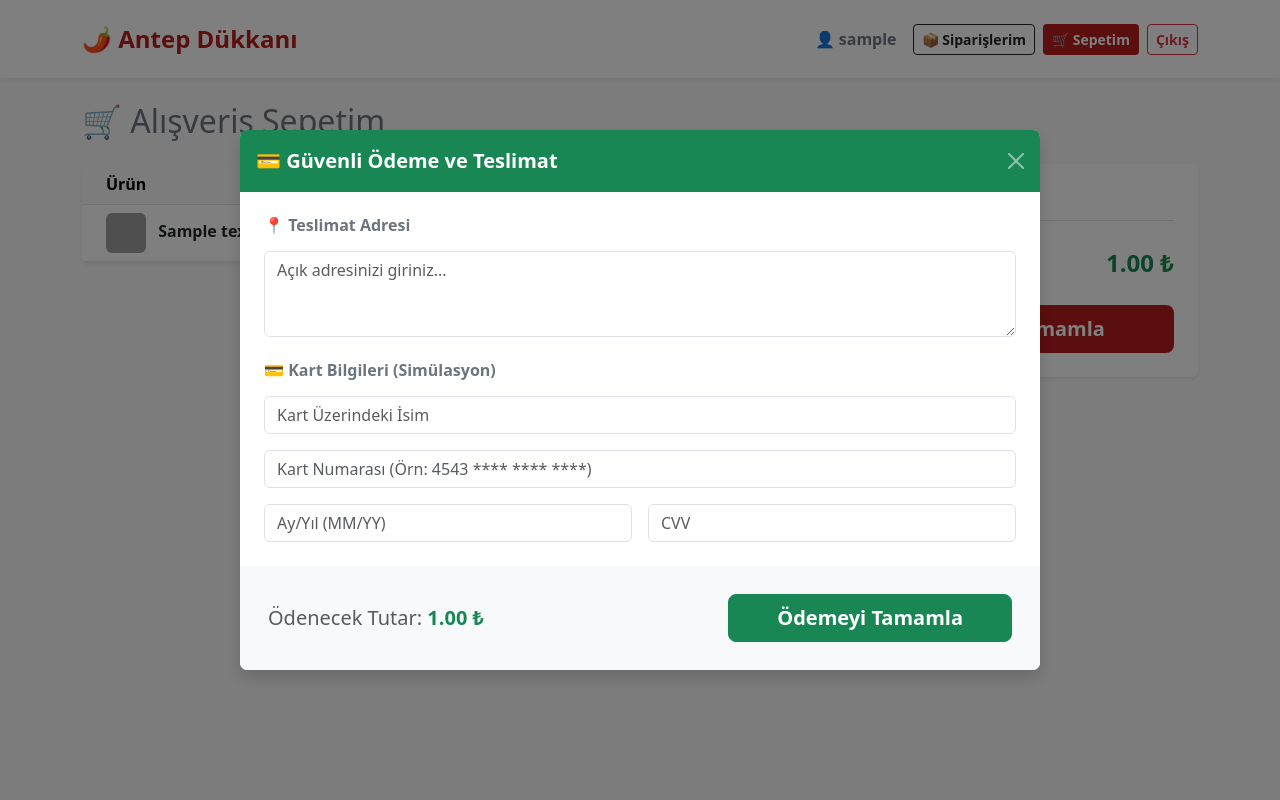
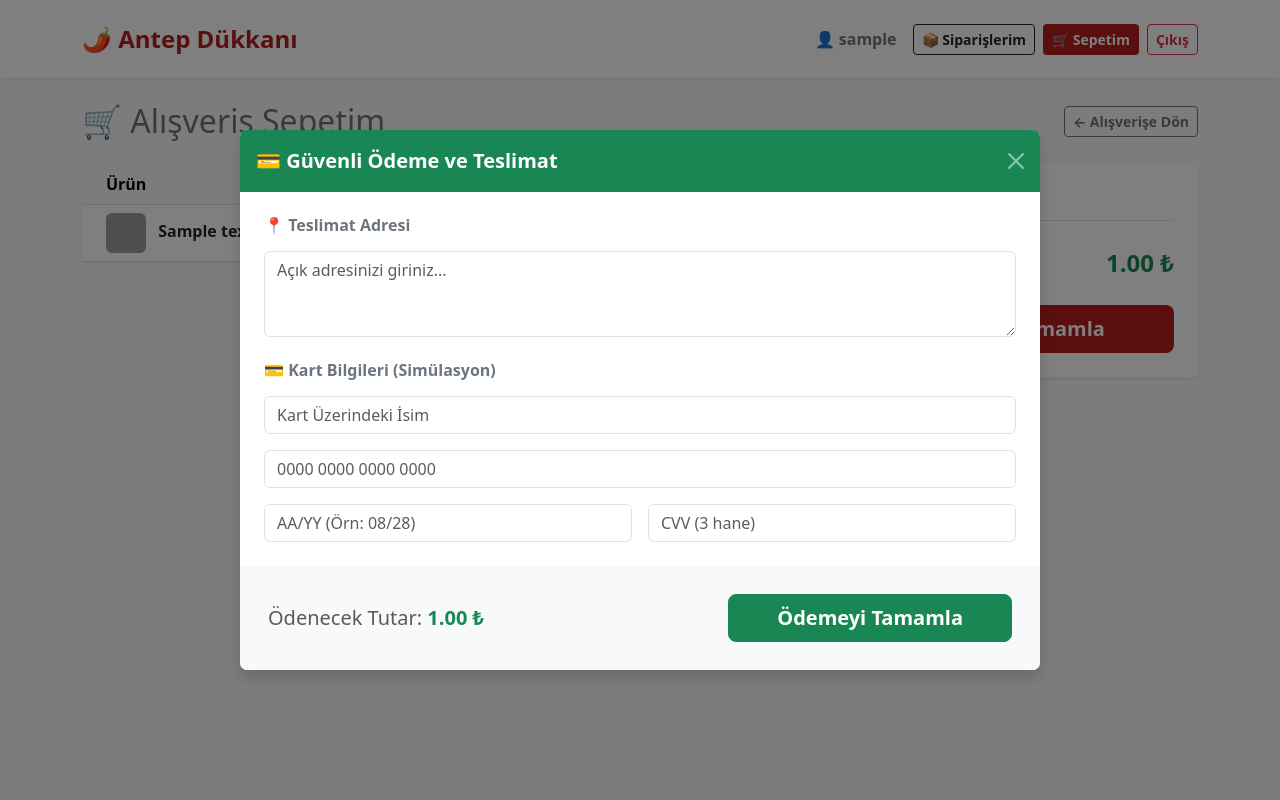
Before and after one commit to Dilara297/antep-vitrin, a Django app: page /sepet/detay/ in a window 1280 px wide, after a click on "Siparişi Tamamla". Run offline with Django 5.2, Linux system fonts and the light colour scheme; a user stored in the database is signed in; tables that the repository leaves empty hold one stand-in row (values such as "Sample post"); grey boxes are pictures that could not be loaded.

Commit message:
feat: add category filtering, navigation buttons, and card input validation

```diff
--- a/antep_vitrin/vitrin/templates/sepet/sepet_detay.html
+++ b/antep_vitrin/vitrin/templates/sepet/sepet_detay.html
@@ -1,8 +1,10 @@
 {% extends 'base.html' %}
 
 {% block content %}
-<h2 class="mb-4 text-secondary">🛒 Alışveriş Sepetim</h2>
-
+<div class="d-flex justify-content-between align-items-center mb-4">
+    <h2 class="text-secondary mb-0">🛒 Alışveriş Sepetim</h2>
+    <a href="/" class="btn btn-outline-secondary btn-sm fw-bold">← Alışverişe Dön</a>
+</div>
 {% if urunler %}
 <div class="row">
     <!-- Sol Taraf: Sepetteki Ürünler Tablosu -->
@@ -86,16 +88,16 @@
             <h6 class="fw-bold text-secondary mb-3">💳 Kart Bilgileri (Simülasyon)</h6>
             <div class="row g-3">
                 <div class="col-12">
-                    <input type="text" class="form-control" placeholder="Kart Üzerindeki İsim" required>
+                    <input type="text" id="kartIsim" class="form-control" placeholder="Kart Üzerindeki İsim" pattern="[A-Za-zÇĞİÖŞÜçğıöşü\s]{3,}" title="Sadece harf giriniz (en az 3 karakter)" required>
                 </div>
                 <div class="col-12">
-                    <input type="text" class="form-control" placeholder="Kart Numarası (Örn: 4543 **** **** ****)" required>
+                    <input type="text" id="kartNo" class="form-control" placeholder="0000 0000 0000 0000" maxlength="19" pattern="\d{4} \d{4} \d{4} \d{4}" title="16 haneli kart numarası giriniz" required>
                 </div>
                 <div class="col-6">
-                    <input type="text" class="form-control" placeholder="Ay/Yıl (MM/YY)" required>
+                    <input type="text" id="kartTarih" class="form-control" placeholder="AA/YY (Örn: 08/28)" maxlength="5" pattern="(0[1-9]|1[0-2])\/\d{2}" title="Geçerli bir ay/yıl giriniz (Örn: 05/28)" required>
                 </div>
                 <div class="col-6">
-                    <input type="text" class="form-control" placeholder="CVV" required>
+                    <input type="text" id="kartCvv" class="form-control" placeholder="CVV (3 hane)" maxlength="3" pattern="\d{3}" title="3 haneli güvenlik kodunu giriniz" required>
                 </div>
             </div>
         </form>
@@ -130,6 +132,37 @@
 
 {% block extra_js %}
 <script>
+    // Kart Alanları Anlık Doğrulama ve Formatlama
+    const kartNoInput = document.getElementById('kartNo');
+    const kartTarihInput = document.getElementById('kartTarih');
+    const kartCvvInput = document.getElementById('kartCvv');
+    const kartIsimInput = document.getElementById('kartIsim');
+
+    if (kartNoInput) {
+        kartNoInput.addEventListener('input', function(e) {
+            let val = e.target.value.replace(/\D/g, '').substring(0, 16);
+            e.target.value = val.replace(/(\d{4})(?=\d)/g, '$1 ');
+        });
+    }
+    if (kartTarihInput) {
+        kartTarihInput.addEventListener('input', function(e) {
+            let val = e.target.value.replace(/\D/g, '').substring(0, 4);
+            if (val.length >= 3) {
+                val = val.substring(0, 2) + '/' + val.substring(2);
+            }
+            e.target.value = val;
+        });
+    }
+    if (kartCvvInput) {
+        kartCvvInput.addEventListener('input', function(e) {
+            e.target.value = e.target.value.replace(/\D/g, '').substring(0, 3);
+        });
+    }
+    if (kartIsimInput) {
+        kartIsimInput.addEventListener('input', function(e) {
+            e.target.value = e.target.value.replace(/[^A-Za-zÇĞİÖŞÜçğıöşü\s]/g, '');
+        });
+    }
     // 1. Ürün Silme / Azaltma İşlemi (Modal ile)
     let silinecekUrunId = null;
 
--- a/antep_vitrin/vitrin/templates/sepet/siparislerim.html
+++ b/antep_vitrin/vitrin/templates/sepet/siparislerim.html
@@ -1,8 +1,10 @@
 {% extends 'base.html' %}
 
 {% block content %}
-<h2 class="mb-4 text-secondary">📦 Siparişlerim ve Kargo Takibi</h2>
-
+<div class="d-flex justify-content-between align-items-center mb-4">
+    <h2 class="text-secondary mb-0">📦 Siparişlerim ve Kargo Takibi</h2>
+    <a href="/" class="btn btn-outline-secondary btn-sm fw-bold">← Ana Sayfaya Dön</a>
+</div>
 {% if siparisler %}
     {% for siparis in siparisler %}
     <div class="card shadow-sm border-0 mb-4">
--- a/antep_vitrin/vitrin/templates/vitrin/ana_sayfa.html
+++ b/antep_vitrin/vitrin/templates/vitrin/ana_sayfa.html
@@ -5,11 +5,13 @@
     <!-- Sol Taraf: Kategoriler -->
     <div class="col-md-3 mb-4">
         <div class="list-group shadow-sm">
-            <a href="/" class="list-group-item list-group-item-action active" style="background-color: #b71c1c; border-color: #b71c1c;">
+            <a href="/" class="list-group-item list-group-item-action {% if not secili_kategori_id %}active{% endif %}" {% if not secili_kategori_id %}style="background-color: #b71c1c; border-color: #b71c1c;"{% endif %}>
                 Tüm Ürünler
             </a>
             {% for kategori in kategoriler %}
-            <a href="#" class="list-group-item list-group-item-action">{{ kategori.isim }}</a>
+            <a href="/?kategori={{ kategori.id }}" class="list-group-item list-group-item-action {% if secili_kategori_id == kategori.id %}active{% endif %}" {% if secili_kategori_id == kategori.id %}style="background-color: #b71c1c; border-color: #b71c1c;"{% endif %}>
+                {{ kategori.isim }}
+            </a>
             {% endfor %}
         </div>
     </div>
```
Also changed, not shown: antep_vitrin/vitrin/views.py (+13 -2 lines).
